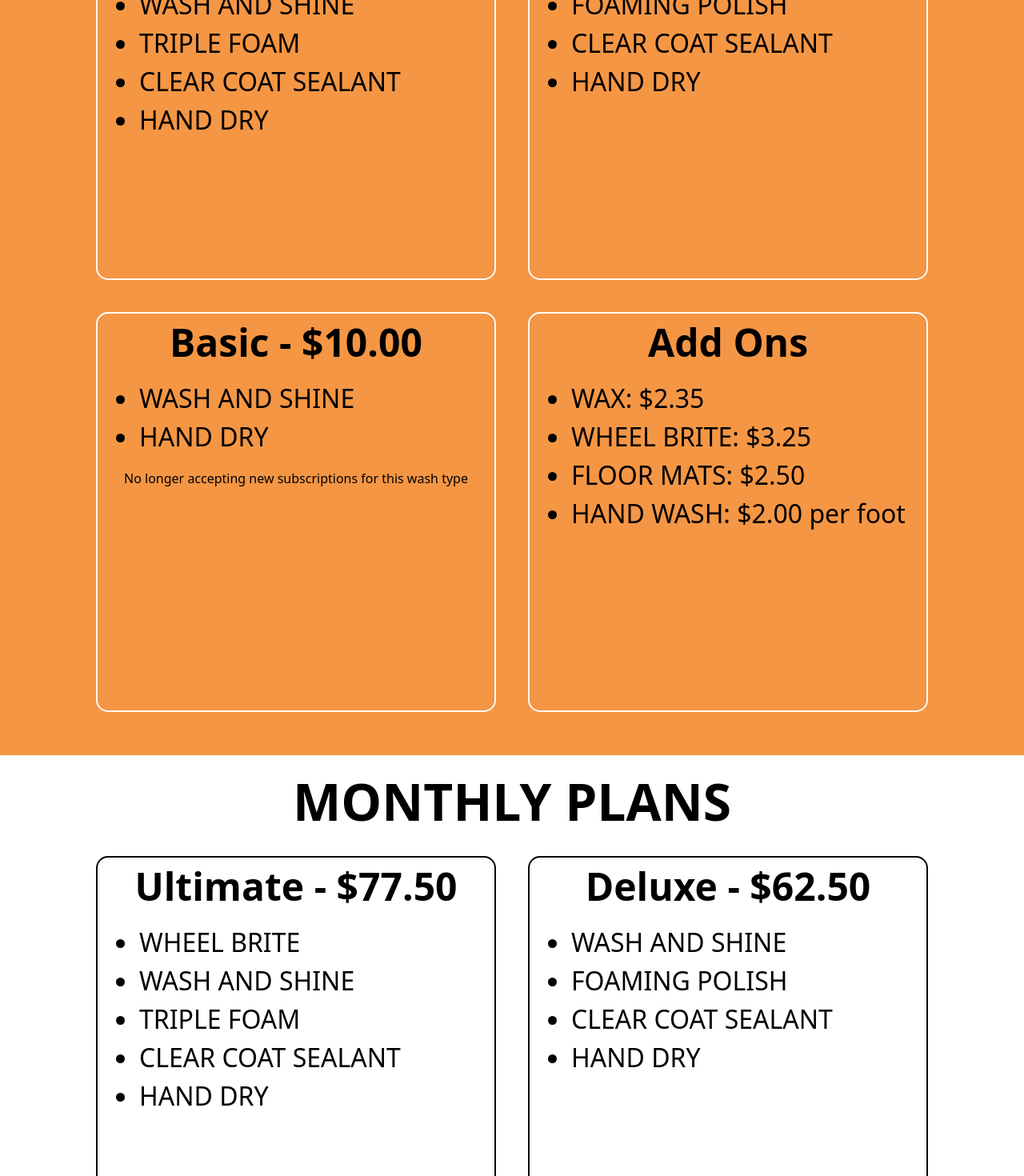
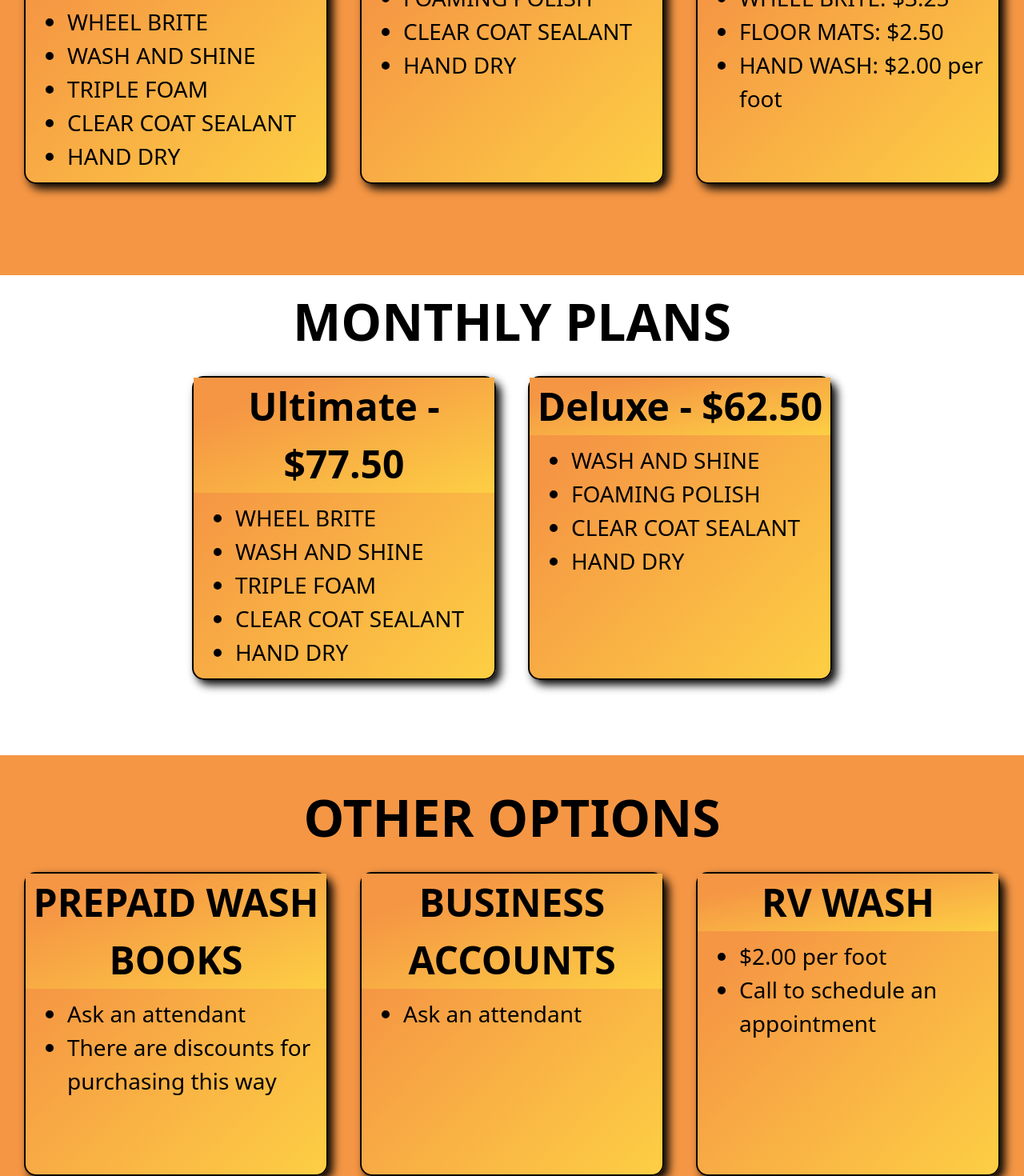
Before and after one commit to TheWashZone/Website, a React (Vite) app in the folder website/: page / in a window 1280 px wide. Shown: the part 1280-2750 px from the top of the page at 80% size. Built offline with nearby package versions, Linux system fonts and the light colour scheme.

Commit message:
adding some changes for the final home design

```diff
--- a/website/src/css/home-page.css
+++ b/website/src/css/home-page.css
@@ -335,12 +335,6 @@ li {
         font-size: 24px;
     }
 
-    /* .orange-background {
-        padding: 50px;
-        height: 250px;
-        width: 100vw;
-    } */
-
     .orange-background-memberships {
         height: 800px;
         width: 100vw;
@@ -385,6 +379,7 @@ li {
         border-radius: 15px;
         height: 300px;
         width: 300px;
+        background: linear-gradient(to bottom right, #F59644 20%, #FDCF44 100%);
     }
 
     .monthly-membership-item {
@@ -392,12 +387,14 @@ li {
         border-radius: 15px;
         height: 300px;
         width: 300px;
+        background: linear-gradient(to bottom right, #F59644 20%, #FDCF44 100%);
     }
 
     .membership-item-title {
         font-size: 32px;
         font-weight: bold;
         margin-bottom: 10px;
+        background: linear-gradient(to bottom right, #F59644 20%, #FDCF44 100%);
     }
 
     .title-text {
@@ -416,6 +413,8 @@ li {
         margin-top: 20px;
         font-size: 24px;
         width: 400px;
+        box-shadow: 6px 6px 12px black;
+        background: linear-gradient(to bottom right, #F59644 20%, #FDCF44 100%);
     }
 
     .hours-disclaimer {
@@ -463,19 +462,13 @@ li {
         font-size: 28px;
     }
 
-    /* .orange-background {
-        padding: 75px;
-        height: 300px;
-        width: 100vw;
-    } */
-
     .orange-background-memberships {
         height: 900px;
         width: 100vw;
     }
 
     .monthly-memberships {
-        height: 900px;
+        height: 550px;
         width: 100vw;
         margin-top: 20px;
         margin-bottom: 20px;
@@ -502,24 +495,30 @@ li {
     }
 
     .membership-item {
-        border: 2px solid white;
+        border: 2px solid black;
+        box-shadow: 6px 6px 12px black;
         border-radius: 15px;
         height: 350px;
         width: 350px;
+        background: linear-gradient(to bottom right, #F59644 20%, #FDCF44 100%);
     }
 
     .other-item {
-        border: 2px solid white;
+        border: 2px solid black;
+        box-shadow: 6px 6px 12px black;
         border-radius: 15px;
         height: 350px;
         width: 350px;
+        background: linear-gradient(to bottom right, #F59644 20%, #FDCF44 100%);
     }
 
     .monthly-membership-item {
         border: 2px solid black;
+        box-shadow: 6px 6px 12px black;
         border-radius: 15px;
         height: 350px;
         width: 350px;
+        background: linear-gradient(to bottom right, #F59644 20%, #FDCF44 100%);
     }
 
     .membership-item-title {
@@ -544,6 +543,8 @@ li {
         margin-top: 20px;
         font-size: 28px;
         width: 600px;
+        box-shadow: 6px 6px 12px black;
+        background: linear-gradient(to bottom right, #F59644 20%, #FDCF44 100%);
     }
 
     .hours-disclaimer {
@@ -591,19 +592,13 @@ li {
         font-size: 28px;
     }
 
-    /* .orange-background {
-        padding: 100px;
-        height: 1000px;
-        width: 100vw;
-    } */
-
     .orange-background-memberships {
         height: 1000px;
         width: 100vw;
     }
 
     .monthly-memberships {
-        height: 1000px;
+        height: 600px;
         width: 100vw;
         margin-top: 20px;
         margin-bottom: 20px;
@@ -630,24 +625,30 @@ li {
     }
 
     .membership-item {
-        border: 2px solid white;
+        border: 2px solid black;
+        box-shadow: 6px 6px 12px black;
         border-radius: 15px;
         height: 400px;
         width: 400px;
+        background: linear-gradient(to bottom right, #F59644 20%, #FDCF44 100%);
     }
 
     .other-item {
-        border: 2px solid white;
+        border: 2px solid black;
+        box-shadow: 6px 6px 12px black;
         border-radius: 15px;
         height: 400px;
         width: 400px;
+        background: linear-gradient(to bottom right, #F59644 20%, #FDCF44 100%);
     }
 
     .monthly-membership-item {
         border: 2px solid black;
+        box-shadow: 6px 6px 12px black;
         border-radius: 15px;
         height: 400px;
         width: 400px;
+        background: linear-gradient(to bottom right, #F59644 20%, #FDCF44 100%);
     }
 
     .membership-item-title {
@@ -672,6 +673,8 @@ li {
         margin-top: 20px;
         font-size: 28px;
         width: 600px;
+        box-shadow: 6px 6px 12px black;
+        background: linear-gradient(to bottom right, #F59644 20%, #FDCF44 100%);
     }
 
     .hours-disclaimer {
@@ -716,29 +719,23 @@ li {
     }
 
     li {
-        font-size: 32px;
+        font-size: 28px;
     }
 
-    /* .orange-background {
-        padding: 125px;
-        height: 450px;
-        width: 100vw;
-    } */
-
     .orange-background-memberships {
-        height: 1200px;
+        height: 600px;
         width: 100vw;
     }
 
     .monthly-memberships {
-        height: 1200px;
+        height: 600px;
         width: 100vw;
         margin-top: 20px;
         margin-bottom: 20px;
     }
 
     .other-options {
-        height: 1200px;
+        height: 600px;
         width: 100vw;
     }
 
@@ -758,24 +755,30 @@ li {
     }
 
     .membership-item {
-        border: 2px solid white;
+        border: 2px solid black;
+        box-shadow: 6px 6px 12px black;
         border-radius: 15px;
-        height: 500px;
-        width: 500px;
+        height: 380px;
+        width: 380px;
+        background: linear-gradient(to bottom right, #F59644 20%, #FDCF44 100%);
     }
 
     .other-item {
-        border: 2px solid white;
+        border: 2px solid black;
+        box-shadow: 6px 6px 12px black;
         border-radius: 15px;
-        height: 500px;
-        width: 500px;
+        height: 380px;
+        width: 380px;
+        background: linear-gradient(to bottom right, #F59644 20%, #FDCF44 100%);
     }
 
     .monthly-membership-item {
         border: 2px solid black;
+        box-shadow: 6px 6px 12px black;
         border-radius: 15px;
-        height: 500px;
-        width: 500px;
+        height: 380px;
+        width: 380px;
+        background: linear-gradient(to bottom right, #F59644 20%, #FDCF44 100%);
     }
 
     .membership-item-title {
@@ -800,6 +803,8 @@ li {
         margin-top: 20px;
         font-size: 30px;
         width: 600px;
+        box-shadow: 6px 6px 12px black;
+        background: linear-gradient(to bottom right, #F59644 20%, #FDCF44 100%);
     }
 
     .hours-disclaimer {
@@ -847,29 +852,20 @@ li {
         font-size: 32px;
     }
 
-    /* .orange-background {
-        padding: 125px;
-        height: 500px;
-        width: 1000px;
-    } */
-
     .orange-background-memberships {
-        height: 1300px;
+        height: 650px;
         width: 100vw;
-        /* padding: 20px; */
     }
 
     .monthly-memberships {
         height: 650px;
-        /* width: 1000px; */
         width: 100vw;
-        /* padding: 20px; */
         margin-top: 20px;
         margin-bottom: 20px;
     }
 
     .other-options {
-        height: 1300px;
+        height: 650px;
         width: 100vw;
     }
 
@@ -908,16 +904,18 @@ li {
         border: 2px solid black;
         box-shadow: 6px 6px 12px black;
         border-radius: 15px;
-        height: 550px;
-        width: 550px;
+        height: 450px;
+        width: 450px;
         background: linear-gradient(to bottom right, #F59644 20%, #FDCF44 100%);
     }
 
     .other-item {
         border: 2px solid black;
+        box-shadow: 6px 6px 12px black;
         border-radius: 15px;
-        height: 550px;
-        width: 550px;
+        height: 450px;
+        width: 450px;
+        background: linear-gradient(to bottom right, #F59644 20%, #FDCF44 100%);
     }
 
     .monthly-membership-item {
@@ -941,6 +939,8 @@ li {
         margin-top: 20px;
         font-size: 30px;
         width: 600px;
+        box-shadow: 6px 6px 12px black;
+        background: linear-gradient(to bottom right, #F59644 20%, #FDCF44 100%);
     }
 
     .hours-disclaimer {
--- a/website/src/pages/home-page.jsx
+++ b/website/src/pages/home-page.jsx
@@ -35,14 +35,14 @@ function HomePage() {
                 <li className="" data-testid="deluxe4">HAND DRY</li>
               </ul>
             </div>
-            <div className="membership-item" data-testid="box3">
+            {/* <div className="membership-item" data-testid="box3">
               <div className="membership-item-title">Basic - $10.00</div>
               <ul>
                 <li className="" data-testid="basic1">WASH AND SHINE</li>
                 <li className="" data-testid="basic2">HAND DRY</li>
               </ul>
               <p className="">No longer accepting new subscriptions for this wash type</p>
-            </div>
+            </div> */}
             <div className="membership-item" data-testid="box4">
               <div className="membership-item-title">Add Ons</div>
               <ul>
@@ -76,14 +76,14 @@ function HomePage() {
                 <li className="" data-testid="deluxe4">HAND DRY</li>
               </ul>
             </div>
-            <div className="monthly-membership-item" data-testid="box3">
+            {/* <div className="monthly-membership-item" data-testid="box3">
               <div className="membership-item-title">Basic - $47.50</div>
               <ul>
                 <li className="" data-testid="basic1">WASH AND SHINE</li>
                 <li className="" data-testid="basic2">HAND DRY</li>
               </ul>
               <p className="">No longer accepting new subscriptions for this wash type</p>
-            </div>
+            </div> */}
           </div>
         </div>
         <div className="other-options">
```
